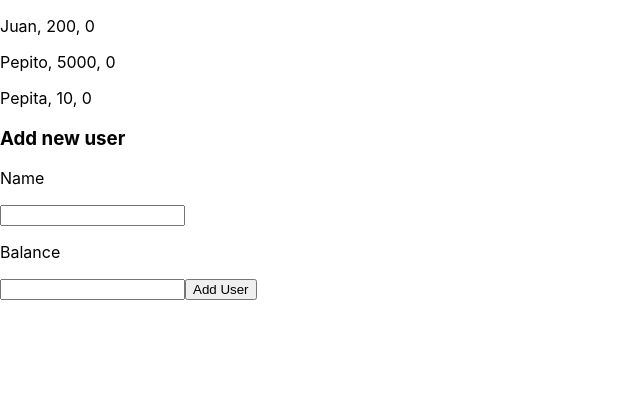
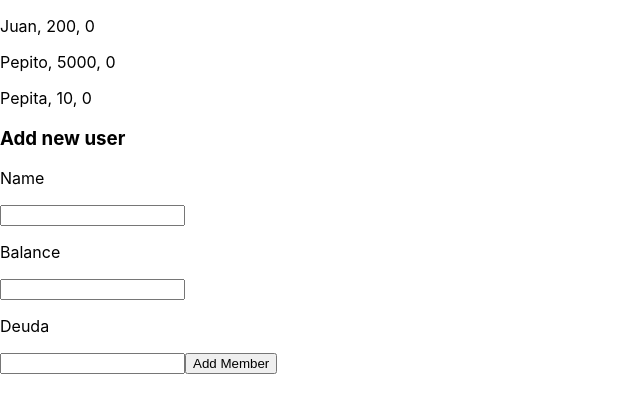
Before and after one commit to cesarz10/Calc-tarifa-multiple, a React (Create React App) app in the folder calculadora/: page / in a window 1280 px wide. Shown: the top 412 px of the page, without its empty margins (0-640 px from the left). Built offline with nearby package versions, Linux system fonts and the light colour scheme.

Commit message:
añadiendo deuda al form e intentando algunas funciones.

```diff
--- a/calculadora/src/Utils/users.js
+++ b/calculadora/src/Utils/users.js
@@ -1,11 +1,8 @@
 import User from "../components/logic";
-// import Person from "../components/Person";
-
 
 const Juan = new User("Juan", 200, 0);
 const Pepito = new User("Pepito", 5000, 0);
 const Pepita = new User("Pepita", 10, 0);
-
 const users = [Juan, Pepito, Pepita]
 
 export default users;
--- a/calculadora/src/components/Person.jsx
+++ b/calculadora/src/components/Person.jsx
@@ -13,23 +13,31 @@ const Person = () => {
 
     let newUser = { name: "", balance: null };
 
+    // handler para ingresar nuevo miembro al oprimir botón
     const handleNewUser = (event) => {
-        const name = event.target.name;
-        const value = event.target.value;
+        const name = event.target.name; // nombre en el form
+        const value = event.target.value; // usuario en el form
         newUser = { ...newUser, [name]: value } // ... -> spread operator
     }
 
+    // se añade el nuevo miembro al oprimir el botón
     const handleSubmit = (event) => {
         event.preventDefault(event)
-        add_member(newUser.name, newUser.balance, 0)
+        add_member(newUser.name, newUser.balance, newUser.debt)
         console.log(users);
+        nMembers = users.length;
+        console.log(`${nMembers} usuarios`);
+
     }
 
+    // # de miembros será por default los miembros del array users
+    let nMembers = users.length;
+    console.log(`${nMembers} usuarios`);
     console.log(users);
 
     return (
         <>
-            {users.map((user, index) => {
+            {users.map((user, index) => { // se mapea el array de miembros y se muestran las 3 propiedades
                 return (
                     <div key={index}>
                         <p>{`${user.name}, ${user.balance}, ${user.debt}`}</p>
@@ -47,7 +55,11 @@ const Person = () => {
                     <p>Balance</p>
                     <input type="text" name='balance' onChange={handleNewUser} />
                 </label>
-                <button type='submit'>Add User</button>
+                <label>
+                    <p>Deuda</p>
+                    <input type="text" name='debt' onChange={handleNewUser} />
+                </label>
+                <button type='submit'>Add Member</button>
             </form>
         </>
     )
--- a/calculadora/src/components/logic.js
+++ b/calculadora/src/components/logic.js
@@ -3,14 +3,35 @@ class User {
     constructor (name, balance, debt) {
         this.name = name;
         this.balance = balance;
-        // this.friends = friends;
         this.debt = debt;
     }
 
-    // functions
-    increaseDebt (amount) {
-        this.debt += amount; //* this.friends;
+    //                                  funciones propias de cada usuario
+
+    // cambiar el valor de la deuda
+    changeDebt (amount) {
+        this.debt += amount;
     }
+
+    // si alguien paga la cuenta completa, los otros usuarios le deberán el dinero menos su parte
+    payBill (nMembers, bill) {
+        const payed = this.splitBill(nMembers, bill);
+        this.balance -= bill;
+        this.debt -= payed * (nMembers - 1); // ????
+    }
+
+
+                                        // esto no es propio de acda usuario, no va aquí
+    splitBill (nMembers, bill) {
+
+        const billShare = bill / nMembers; // even share  ----> sería bueno que alguien pueda pagar por
+                                                       // otras personas específicas
+
+        console.log(`Cada persona debe pagar $${billShare}`)
+        return billShare;
+    }
+
+
 
 }
 
```
